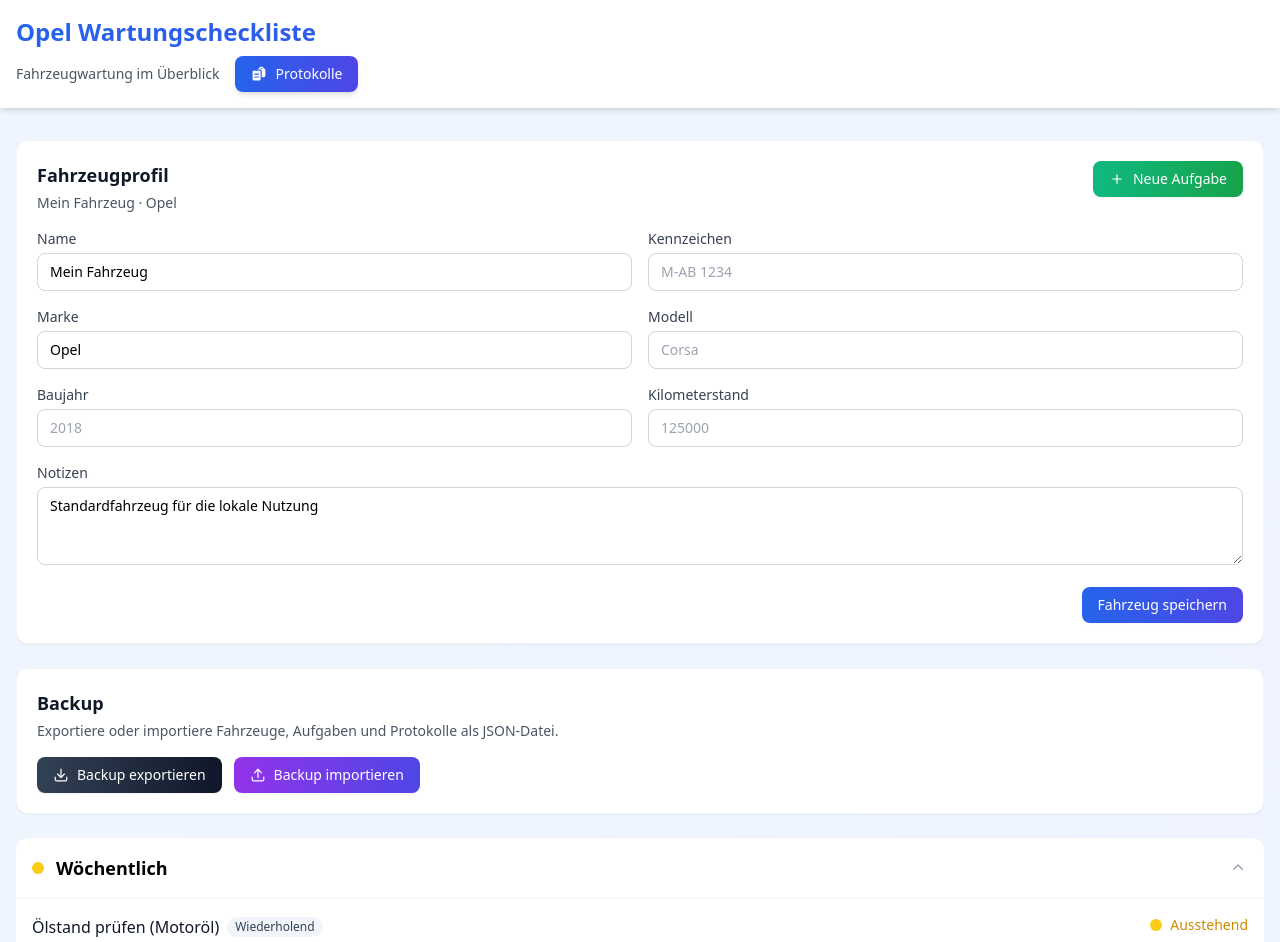
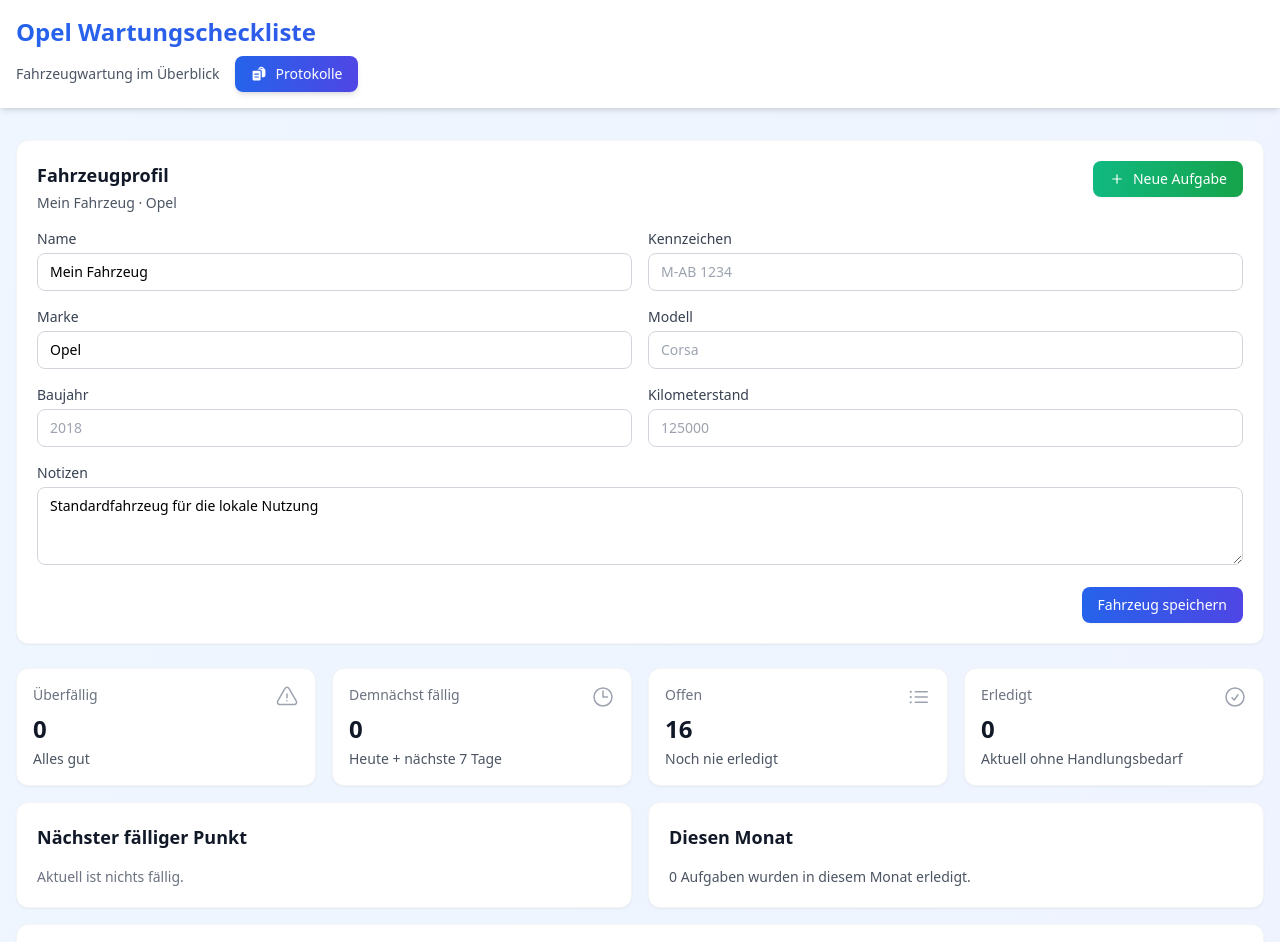
Before and after one commit to azetxxx/opel-check, a Vue app: page / in a window 1280 px wide. Shown: the top 942 px of the page. Built offline with nearby package versions, Linux system fonts and the light colour scheme.

Commit message:
feat: add dashboard overview

```diff
--- a/src/App.vue
+++ b/src/App.vue
@@ -2,6 +2,7 @@
 import { computed, onErrorCaptured, onMounted, onUnmounted, ref, watch } from 'vue';
 import AppHeader from './components/AppHeader.vue';
 import BackupPanel from './components/BackupPanel.vue';
+import DashboardOverview from './components/DashboardOverview.vue';
 import LogModal from './components/LogModal.vue';
 import TaskFormModal from './components/TaskFormModal.vue';
 import TaskGroup from './components/TaskGroup.vue';
@@ -12,7 +13,7 @@
 import { useVehicleProfile } from './composables/useVehicleProfile';
 import type { MaintenanceTask, TaskGroupKey, VehicleProfile } from './types/maintenance';
 import { createBackupPayload, downloadBackup, validateBackupPayload } from './utils/backup';
-import { getCurrentDate, getNextCheckDate, toDateInputValue } from './utils/maintenanceDates';
+import { formatDisplayDate, getCurrentDate, getNextCheckDate, toDateInputValue } from './utils/maintenanceDates';
 import { buildDefaultCollapsedGroups, enrichTasks, getAutoCollapsedGroups, groupTasksByFrequency } from './utils/maintenanceTasks';
 
 const { maintenanceTasks, updateTask, saveTask, archiveTask, replaceTasks, resetTasks } = useMaintenanceData();
@@ -29,8 +30,68 @@
 
 const currentDate = computed(() => getCurrentDate(simulatedDate.value, useSimulatedDate.value));
 const filteredTasks = computed(() => maintenanceTasks.value.filter((task) => task.vehicleId === activeVehicle.value.id && !task.isArchived));
+const filteredLogs = computed(() => logs.value.filter((log) => log.vehicleId === activeVehicle.value.id));
 const enrichedTasks = computed(() => enrichTasks(filteredTasks.value, currentDate.value));
 const groupedTasks = computed(() => groupTasksByFrequency(enrichedTasks.value));
+
+const summaryCards = computed(() => {
+  const overdueCount = enrichedTasks.value.filter((task) => task.status === 'overdue').length;
+  const pendingCount = enrichedTasks.value.filter((task) => task.status === 'pending').length;
+  const dueSoonCount = enrichedTasks.value.filter((task) => task.status === 'dueSoon' || task.status === 'dueNow').length;
+  const completedCount = enrichedTasks.value.filter((task) => task.status === 'done').length;
+
+  return [
+    { title: 'Überfällig', value: overdueCount, hint: overdueCount > 0 ? 'Benötigt Aufmerksamkeit' : 'Alles gut' },
+    { title: 'Demnächst fällig', value: dueSoonCount, hint: 'Heute + nächste 7 Tage' },
+    { title: 'Offen', value: pendingCount, hint: 'Noch nie erledigt' },
+    { title: 'Erledigt', value: completedCount, hint: 'Aktuell ohne Handlungsbedarf' }
+  ];
+});
+
+const nextDueItem = computed(() => {
+  const tasksWithDates = enrichedTasks.value
+    .filter((task) => ['overdue', 'dueNow', 'dueSoon'].includes(task.status) || (task.scheduleType === 'scheduled' ? task.dueDate : task.nextCheck))
+    .map((task) => ({
+      task,
+      date: task.scheduleType === 'scheduled' ? task.dueDate : task.nextCheck
+    }))
+    .filter((item): item is { task: typeof enrichedTasks.value[number]; date: string } => Boolean(item.date))
+    .sort((a, b) => new Date(a.date).getTime() - new Date(b.date).getTime())[0];
+
+  if (!nextDueItem) {
+    // no-op placeholder for TS narrowing symmetry
+  }
+
+  if (!tasksWithDates) return null;
+
+  return {
+    title: tasksWithDates.task.description,
+    subtitle: `${tasksWithDates.task.category} · ${tasksWithDates.task.scheduleType === 'scheduled' ? 'Geplant' : 'Wiederholend'}`,
+    meta: `${tasksWithDates.task.scheduleType === 'scheduled' ? 'Termin' : 'Nächste Prüfung'}: ${formatDisplayDate(tasksWithDates.date)}`
+  };
+});
+
+const recentItems = computed(() => {
+  return filteredLogs.value
+    .slice(0, 5)
+    .map((log) => ({
+      title: log.taskDescription,
+      subtitle: `${log.category}${log.frequency ? ` · ${log.frequency}` : ' · Geplant'}`,
+      meta: `Erledigt am ${formatDisplayDate(log.checkedAt)}`
+    }));
+});
+
+const monthSummary = computed(() => {
+  const now = currentDate.value;
+  const currentMonth = now.getMonth();
+  const currentYear = now.getFullYear();
+  const completedThisMonth = filteredLogs.value.filter((log) => {
+    const checkedDate = new Date(log.checkedAt);
+    return checkedDate.getMonth() === currentMonth && checkedDate.getFullYear() === currentYear;
+  }).length;
+
+  return `${completedThisMonth} Aufgaben wurden in diesem Monat erledigt.`;
+});
 
 const debug = computed(() => ({
   activeVehicle: activeVehicle.value,
@@ -67,7 +128,6 @@
 };
 
 const saveVehicleProfile = (vehicle: VehicleProfile) => updateVehicle(vehicle);
-
 const exportBackup = () => downloadBackup(createBackupPayload(vehicles.value, maintenanceTasks.value, logs.value));
 
 const importBackup = async (file: File) => {
@@ -169,6 +229,7 @@
     <main class="max-w-7xl mx-auto px-4 py-8">
       <div class="space-y-6">
         <VehicleProfileCard :vehicle="activeVehicle" @save="saveVehicleProfile" @create-task="openCreateTaskModal" />
+        <DashboardOverview :summary="summaryCards" :next-due-item="nextDueItem" :recent-items="recentItems" :month-summary="monthSummary" />
         <BackupPanel :is-importing="isImportingBackup" @export="exportBackup" @import-file="importBackup" />
 
         <TaskGroup
--- /dev/null
+++ b/src/components/DashboardOverview.vue
@@ -0,0 +1,76 @@
+<script setup lang="ts">
+import { CheckCircleIcon, ClockIcon, ExclamationTriangleIcon, ListBulletIcon } from '@heroicons/vue/24/outline';
+
+interface SummaryItem {
+  title: string;
+  value: string | number;
+  hint: string;
+}
+
+interface RecentItem {
+  title: string;
+  subtitle: string;
+  meta: string;
+}
+
+defineProps<{
+  summary: SummaryItem[];
+  nextDueItem: RecentItem | null;
+  recentItems: RecentItem[];
+  monthSummary: string;
+}>();
+
+const icons = [ExclamationTriangleIcon, ClockIcon, ListBulletIcon, CheckCircleIcon];
+</script>
+
+<template>
+  <section class="space-y-4">
+    <div class="grid grid-cols-1 sm:grid-cols-2 xl:grid-cols-4 gap-4">
+      <div
+        v-for="(item, index) in summary"
+        :key="item.title"
+        class="bg-white rounded-xl shadow-sm border border-gray-100 p-4"
+      >
+        <div class="flex items-start justify-between gap-3">
+          <div>
+            <p class="text-sm text-gray-500">{{ item.title }}</p>
+            <p class="mt-2 text-2xl font-semibold text-gray-900">{{ item.value }}</p>
+            <p class="mt-1 text-sm text-gray-600">{{ item.hint }}</p>
+          </div>
+          <component :is="icons[index]" class="h-6 w-6 text-gray-400" />
+        </div>
+      </div>
+    </div>
+
+    <div class="grid grid-cols-1 xl:grid-cols-2 gap-4">
+      <div class="bg-white rounded-xl shadow-sm border border-gray-100 p-5">
+        <h2 class="text-lg font-semibold text-gray-900">Nächster fälliger Punkt</h2>
+        <div v-if="nextDueItem" class="mt-4">
+          <p class="font-medium text-gray-900">{{ nextDueItem.title }}</p>
+          <p class="text-sm text-gray-600 mt-1">{{ nextDueItem.subtitle }}</p>
+          <p class="text-sm text-gray-500 mt-2">{{ nextDueItem.meta }}</p>
+        </div>
+        <p v-else class="mt-4 text-sm text-gray-500">Aktuell ist nichts fällig.</p>
+      </div>
+
+      <div class="bg-white rounded-xl shadow-sm border border-gray-100 p-5">
+        <h2 class="text-lg font-semibold text-gray-900">Diesen Monat</h2>
+        <p class="mt-4 text-sm text-gray-600">{{ monthSummary }}</p>
+      </div>
+    </div>
+
+    <div class="bg-white rounded-xl shadow-sm border border-gray-100 p-5">
+      <h2 class="text-lg font-semibold text-gray-900">Zuletzt erledigt</h2>
+      <div v-if="recentItems.length > 0" class="mt-4 space-y-3">
+        <div v-for="item in recentItems" :key="`${item.title}-${item.meta}`" class="flex flex-col sm:flex-row sm:items-center sm:justify-between gap-1 rounded-lg bg-gray-50 px-4 py-3">
+          <div>
+            <p class="font-medium text-gray-900">{{ item.title }}</p>
+            <p class="text-sm text-gray-600">{{ item.subtitle }}</p>
+          </div>
+          <p class="text-sm text-gray-500">{{ item.meta }}</p>
+        </div>
+      </div>
+      <p v-else class="mt-4 text-sm text-gray-500">Noch keine erledigten Einträge vorhanden.</p>
+    </div>
+  </section>
+</template>
```
